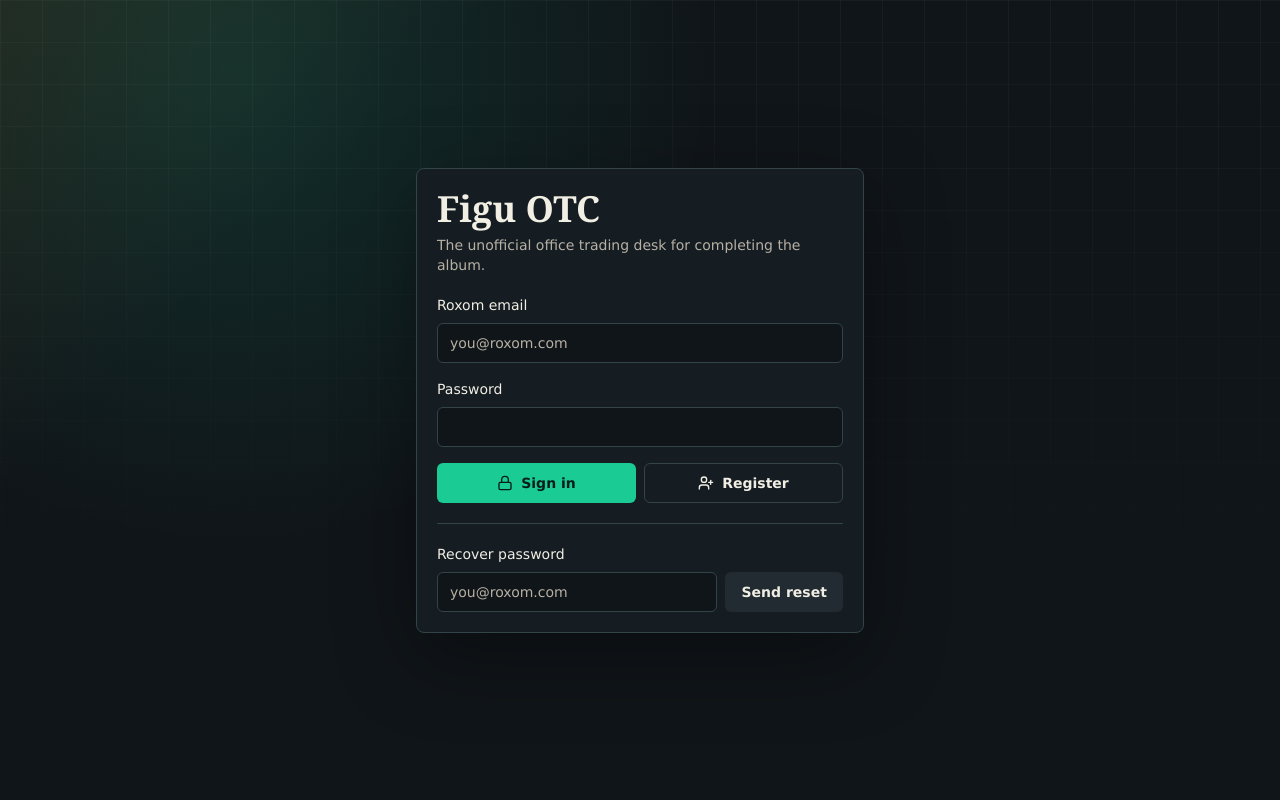
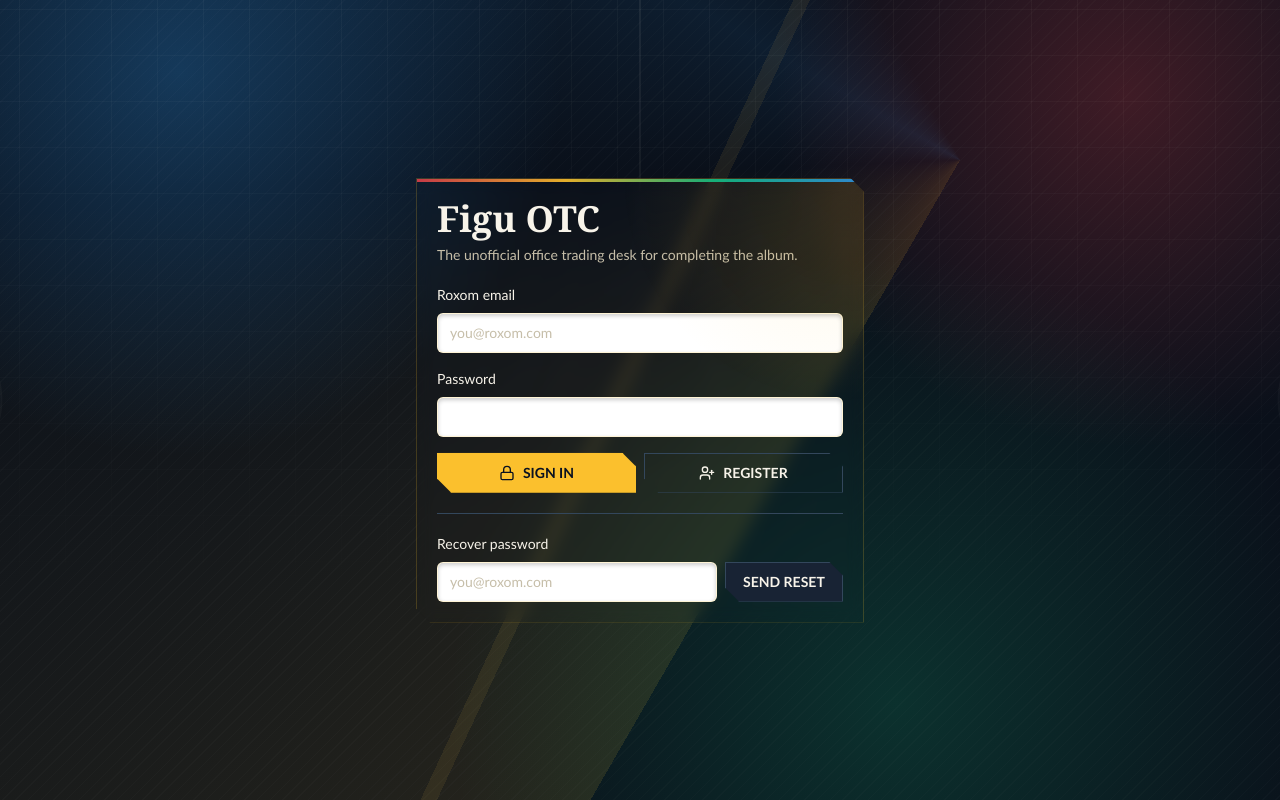
Before and after one commit to diegodella1/figus, a Next.js app: page /login in a window 1280 px wide. Built offline with nearby package versions, Linux system fonts and the light colour scheme.

Commit message:
Theme interface for World Cup 2026

```diff
--- a/app/globals.css
+++ b/app/globals.css
@@ -3,20 +3,25 @@
 @tailwind utilities;
 
 :root {
-  --background: 205 24% 8%;
-  --foreground: 45 30% 92%;
-  --muted: 200 19% 16%;
-  --muted-foreground: 42 12% 68%;
-  --border: 192 18% 24%;
-  --card: 204 24% 11%;
-  --card-foreground: 45 30% 92%;
-  --primary: 161 77% 45%;
-  --primary-foreground: 170 60% 7%;
-  --accent: 38 93% 57%;
-  --accent-foreground: 35 66% 9%;
-  --destructive: 4 82% 58%;
-  --font-display: "Fraunces";
-  --font-sans: "IBM Plex Sans";
+  --background: 218 46% 7%;
+  --foreground: 46 45% 94%;
+  --muted: 217 36% 15%;
+  --muted-foreground: 43 20% 72%;
+  --border: 211 29% 28%;
+  --card: 218 40% 10%;
+  --card-foreground: 46 45% 94%;
+  --primary: 43 96% 58%;
+  --primary-foreground: 219 58% 8%;
+  --accent: 159 82% 43%;
+  --accent-foreground: 164 72% 7%;
+  --destructive: 356 78% 58%;
+  --wc-red: 356 78% 58%;
+  --wc-blue: 207 86% 56%;
+  --wc-green: 159 82% 43%;
+  --wc-gold: 43 96% 58%;
+  --pitch: 164 55% 12%;
+  --font-display: "Fraunces", "Georgia";
+  --font-sans: "IBM Plex Sans", "Trebuchet MS";
 }
 
 * {
@@ -26,11 +31,14 @@
 body {
   min-height: 100vh;
   background:
-    radial-gradient(circle at 18% 8%, rgba(32, 211, 159, 0.14), transparent 30rem),
-    linear-gradient(135deg, rgba(244, 161, 44, 0.08), transparent 22rem),
+    radial-gradient(circle at 14% 9%, hsl(var(--wc-blue) / 0.28), transparent 24rem),
+    radial-gradient(circle at 88% 12%, hsl(var(--wc-red) / 0.24), transparent 22rem),
+    radial-gradient(circle at 70% 88%, hsl(var(--wc-green) / 0.18), transparent 28rem),
+    conic-gradient(from 210deg at 75% 20%, hsl(var(--wc-gold) / 0.12), transparent 16%, hsl(var(--wc-blue) / 0.1), transparent 34%),
     hsl(var(--background));
   color: hsl(var(--foreground));
   font-family: var(--font-sans), Verdana, sans-serif;
+  letter-spacing: 0;
 }
 
 body::before {
@@ -40,10 +48,30 @@ body::before {
   pointer-events: none;
   content: "";
   background-image:
-    linear-gradient(rgba(255, 255, 255, 0.035) 1px, transparent 1px),
-    linear-gradient(90deg, rgba(255, 255, 255, 0.035) 1px, transparent 1px);
-  background-size: 42px 42px;
-  mask-image: linear-gradient(to bottom, black, transparent 80%);
+    linear-gradient(hsl(var(--foreground) / 0.035) 1px, transparent 1px),
+    linear-gradient(90deg, hsl(var(--foreground) / 0.035) 1px, transparent 1px),
+    radial-gradient(circle at center, transparent 0 5rem, hsl(var(--foreground) / 0.08) 5.05rem 5.12rem, transparent 5.18rem),
+    linear-gradient(90deg, transparent calc(50% - 1px), hsl(var(--foreground) / 0.07) calc(50% - 1px) calc(50% + 1px), transparent calc(50% + 1px));
+  background-position: center;
+  background-size:
+    46px 46px,
+    46px 46px,
+    min(62vw, 720px) min(62vw, 720px),
+    min(88vw, 980px) min(88vw, 980px);
+  mask-image: linear-gradient(to bottom, black, transparent 86%);
+}
+
+body::after {
+  position: fixed;
+  inset: 0;
+  z-index: -1;
+  pointer-events: none;
+  content: "";
+  background:
+    linear-gradient(115deg, transparent 0 48%, hsl(var(--wc-gold) / 0.12) 48% 49%, transparent 49%),
+    repeating-linear-gradient(135deg, hsl(var(--foreground) / 0.025) 0 1px, transparent 1px 9px);
+  mix-blend-mode: screen;
+  opacity: 0.65;
 }
 
 a {
@@ -53,3 +81,22 @@ a {
 .focus-ring {
   @apply focus-visible:outline-none focus-visible:ring-2 focus-visible:ring-primary focus-visible:ring-offset-2 focus-visible:ring-offset-background;
 }
+
+.matchday-card {
+  position: relative;
+  overflow: hidden;
+}
+
+.matchday-card::before {
+  position: absolute;
+  inset: 0;
+  pointer-events: none;
+  content: "";
+  background:
+    linear-gradient(90deg, hsl(var(--wc-red) / 0.85), hsl(var(--wc-gold) / 0.9), hsl(var(--wc-green) / 0.85), hsl(var(--wc-blue) / 0.85)) top / 100% 3px no-repeat,
+    radial-gradient(circle at 96% 0, hsl(var(--wc-gold) / 0.13), transparent 14rem);
+}
+
+.sticker-edge {
+  clip-path: polygon(0 0, calc(100% - 14px) 0, 100% 14px, 100% 100%, 14px 100%, 0 calc(100% - 14px));
+}
--- a/components/page-header.tsx
+++ b/components/page-header.tsx
@@ -8,9 +8,13 @@ export function PageHeader({
   action?: React.ReactNode;
 }) {
   return (
-    <div className="mb-6 flex flex-col gap-4 border-b border-border pb-5 md:flex-row md:items-end md:justify-between">
+    <div className="relative mb-6 flex flex-col gap-4 border-b border-primary/25 pb-5 md:flex-row md:items-end md:justify-between">
       <div>
-        <h1 className="font-display text-4xl font-semibold leading-tight">{title}</h1>
+        <div className="mb-2 flex items-center gap-2 text-[10px] font-black uppercase tracking-[0.28em] text-primary">
+          <span className="h-2 w-2 rounded-full bg-[hsl(var(--wc-red))]" />
+          Matchday 26
+        </div>
+        <h1 className="font-display text-5xl font-black leading-none text-foreground">{title}</h1>
         {description ? <p className="mt-2 max-w-2xl text-sm text-muted-foreground">{description}</p> : null}
       </div>
       {action}
--- a/components/stat-card.tsx
+++ b/components/stat-card.tsx
@@ -2,10 +2,10 @@ import { Card, CardContent } from "@/components/ui/card";
 
 export function StatCard({ label, value, detail }: { label: string; value: string | number; detail?: string }) {
   return (
-    <Card className="shadow-none">
+    <Card className="shadow-none transition hover:-translate-y-0.5 hover:border-primary/45 hover:shadow-[0_22px_70px_hsl(var(--primary)/0.14)]">
       <CardContent className="p-4">
-        <div className="text-xs uppercase text-muted-foreground">{label}</div>
-        <div className="mt-2 font-display text-3xl font-semibold">{value}</div>
+        <div className="text-xs font-black uppercase tracking-[0.18em] text-primary">{label}</div>
+        <div className="mt-2 font-display text-4xl font-black leading-none">{value}</div>
         {detail ? <div className="mt-1 text-xs text-muted-foreground">{detail}</div> : null}
       </CardContent>
     </Card>
--- a/components/ui/badge.tsx
+++ b/components/ui/badge.tsx
@@ -4,7 +4,7 @@ export function Badge({ className, ...props }: React.HTMLAttributes<HTMLSpanElem
   return (
     <span
       className={cn(
-        "inline-flex items-center rounded-full border border-border bg-muted px-2.5 py-1 text-xs font-semibold text-muted-foreground",
+        "sticker-edge inline-flex items-center border border-primary/25 bg-primary/10 px-2.5 py-1 text-xs font-black uppercase text-primary",
         className,
       )}
       {...props}
--- a/components/ui/button.tsx
+++ b/components/ui/button.tsx
@@ -3,15 +3,15 @@ import { cva, type VariantProps } from "class-variance-authority";
 import { cn } from "@/lib/utils";
 
 const buttonVariants = cva(
-  "focus-ring inline-flex h-10 items-center justify-center gap-2 rounded-md px-4 py-2 text-sm font-semibold transition disabled:pointer-events-none disabled:opacity-50",
+  "focus-ring sticker-edge inline-flex h-10 items-center justify-center gap-2 border px-4 py-2 text-sm font-black uppercase transition disabled:pointer-events-none disabled:opacity-50",
   {
     variants: {
       variant: {
-        default: "bg-primary text-primary-foreground hover:bg-primary/90",
-        secondary: "bg-muted text-foreground hover:bg-muted/80",
-        outline: "border border-border bg-transparent hover:bg-muted",
-        ghost: "hover:bg-muted",
-        destructive: "bg-destructive text-white hover:bg-destructive/90",
+        default: "border-primary bg-primary text-primary-foreground shadow-[0_0_28px_hsl(var(--primary)/0.24)] hover:bg-primary/90",
+        secondary: "border-border bg-muted text-foreground hover:border-primary/40 hover:bg-muted/80",
+        outline: "border-border bg-transparent hover:border-primary/50 hover:bg-primary/10",
+        ghost: "border-transparent hover:bg-primary/10",
+        destructive: "border-destructive bg-destructive text-white hover:bg-destructive/90",
       },
       size: {
         default: "h-10 px-4",
--- a/components/ui/card.tsx
+++ b/components/ui/card.tsx
@@ -4,7 +4,10 @@ import { cn } from "@/lib/utils";
 export function Card({ className, ...props }: React.HTMLAttributes<HTMLDivElement>) {
   return (
     <div
-      className={cn("rounded-lg border border-border bg-card text-card-foreground shadow-desk", className)}
+      className={cn(
+        "matchday-card sticker-edge border border-primary/20 bg-card/88 text-card-foreground shadow-desk backdrop-blur",
+        className,
+      )}
       {...props}
     />
   );
--- a/components/ui/input.tsx
+++ b/components/ui/input.tsx
@@ -6,7 +6,7 @@ export const Input = React.forwardRef<HTMLInputElement, React.InputHTMLAttribute
     <input
       ref={ref}
       className={cn(
-        "focus-ring h-10 w-full rounded-md border border-border bg-background px-3 py-2 text-sm text-foreground placeholder:text-muted-foreground",
+        "focus-ring h-10 w-full rounded-md border border-primary/20 bg-background/82 px-3 py-2 text-sm text-foreground placeholder:text-muted-foreground shadow-inner shadow-black/20 transition hover:border-primary/40",
         className,
       )}
       {...props}
```
Also changed, not shown: components/app-shell.tsx (+18 -12 lines).
